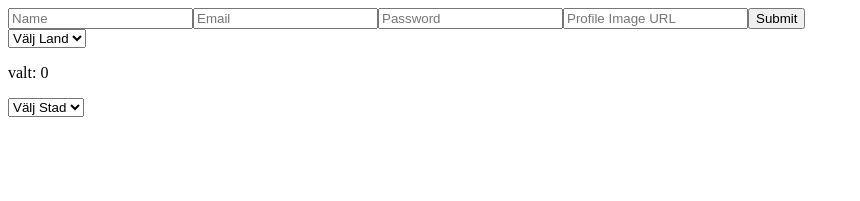
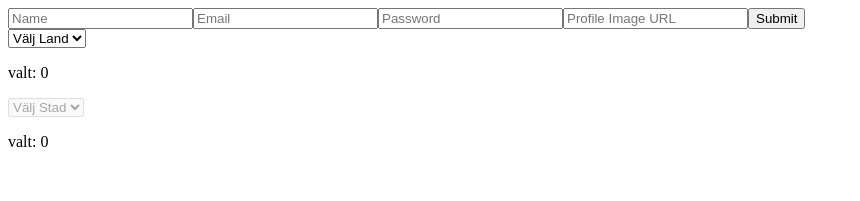
Before and after one commit to SODA-2026/journi, a React (Vite) app in the folder frontend/: page / in a window 1280 px wide. Shown: the top 201 px of the page, without its empty margins (0-860 px from the left). Built offline with nearby package versions, Linux system fonts and the light colour scheme.

Commit message:
lås dropdown för stad tills land är valt, stad nollställs vid land byte

```diff
--- a/frontend/src/components/DestinationSelect.tsx
+++ b/frontend/src/components/DestinationSelect.tsx
@@ -2,12 +2,22 @@ import { useState } from "react";
 import { countries, cities } from "../testDataSuggestion";
 export function DestinationSelect() {
     const [countryId, setCountryId] = useState(0);
-    function handleSelect(e: React.ChangeEvent<HTMLSelectElement>) {
+    const [cityId, setCityId] = useState(0);
+    function handleCitySelect(e: React.ChangeEvent<HTMLSelectElement>) {
+        setCityId(Number(e.target.value));
+    }
+    function handleCountrySelect(e: React.ChangeEvent<HTMLSelectElement>) {
         setCountryId(Number(e.target.value));
+        setCityId(0);
     }
     return (
         <>
-            <select name="" id="" value={countryId} onChange={handleSelect}>
+            <select
+                name=""
+                id=""
+                value={countryId}
+                onChange={handleCountrySelect}
+            >
                 <option value={0}>Välj Land</option>
                 {countries.map((c) => (
                     <option key={c.countryId} value={c.countryId}>
@@ -17,8 +27,14 @@ export function DestinationSelect() {
             </select>
             <p>valt: {countryId}</p>
 
-            <select name="" id="">
-                <option value="">Välj Stad</option>
+            <select
+                name=""
+                id=""
+                value={cityId}
+                onChange={handleCitySelect}
+                disabled={countryId === 0}
+            >
+                <option value={0}>Välj Stad</option>
                 {cities
                     .filter((c) => c.countryId === countryId)
                     .map((c) => (
@@ -27,6 +43,7 @@ export function DestinationSelect() {
                         </option>
                     ))}
             </select>
+            <p>valt: {cityId}</p>
         </>
     );
 }
```
